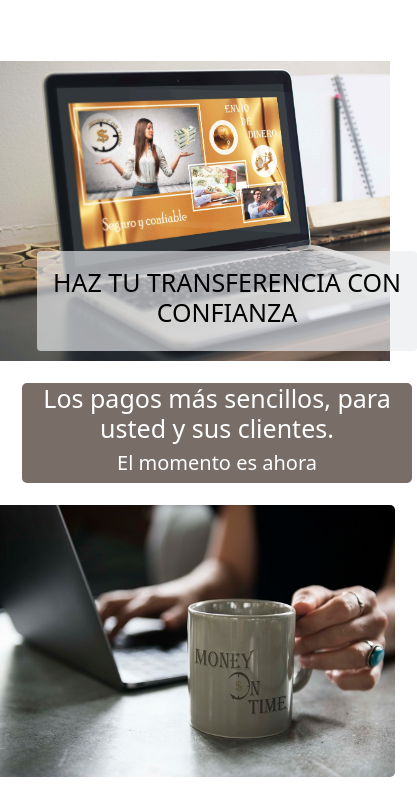
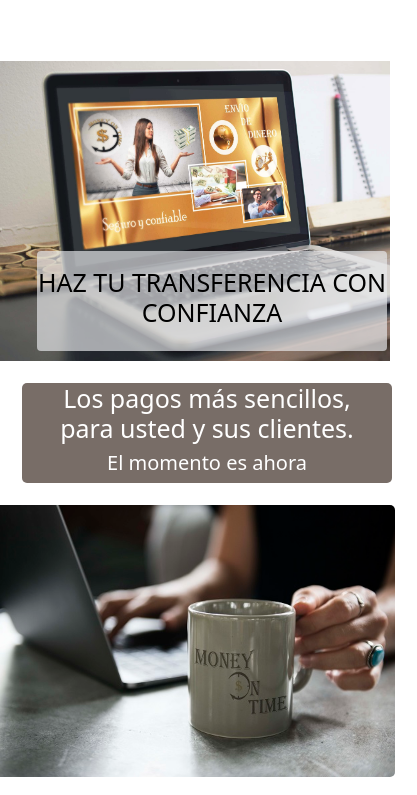
Before and after one commit to corsostefano/moneyontime, a website: page empresas.html in a window 390 px wide. Shown: the part 651-1446 px from the top of the page, 417 px wide, since content can reach past the window. Drawn offline with Linux system fonts and the light colour scheme.

Commit message:
version1.1_correciones

```diff
--- a/scss/_main.scss
+++ b/scss/_main.scss
@@ -426,7 +426,7 @@ main{
             .h1E{
                 color: black;
                 text-transform: uppercase;
-                width: 380px;
+                width: 350px;
                 height: 100px;
                 border-radius: 4px;
                 text-align: center;
@@ -439,7 +439,7 @@ main{
         div{
             div{
                 .section8{
-                    width: 410px;
+                    width: 370px;
                     background-color: #786d67;
                     margin: 22px;
                     color: white;
```
Also changed, not shown: css/estilo.css.
